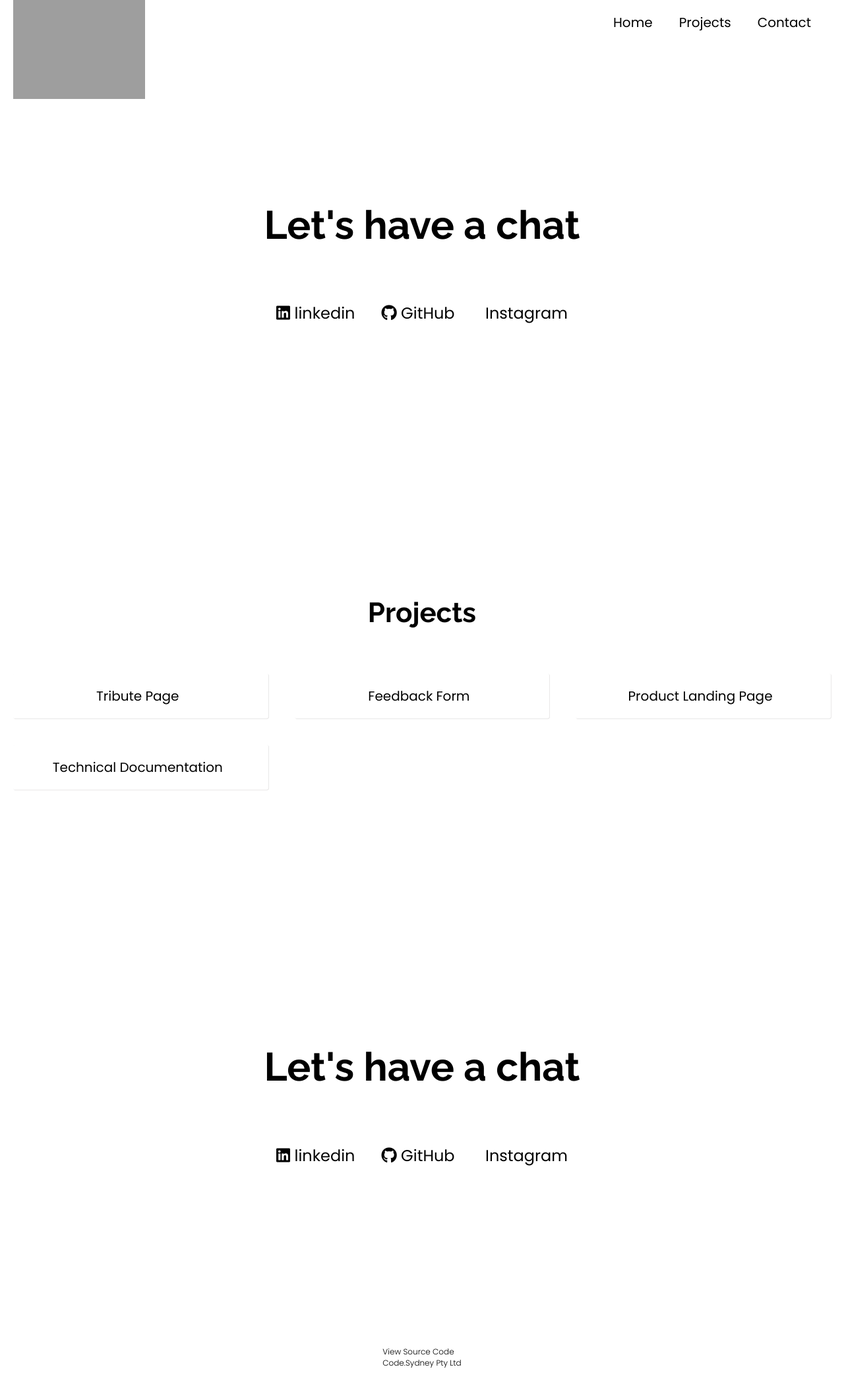
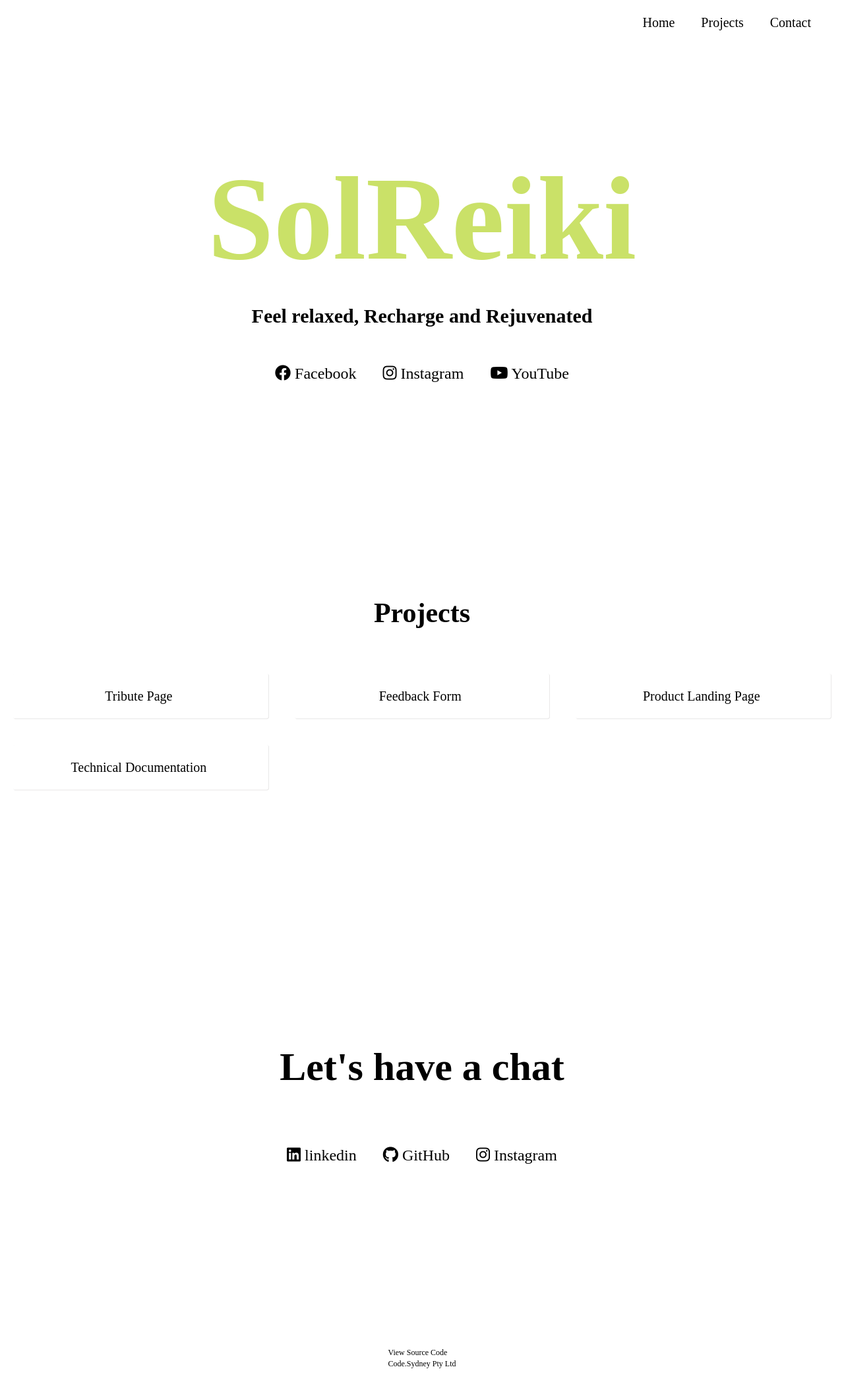
Before and after one commit to codesydney/solreiki, a Flask app: page / in a window 1280 px wide. Shown: the whole page at 66% size. Before the commit the page ends 2074 px from the top, so only its background shows below. Run offline with Flask 2, Linux system fonts and the light colour scheme; some libraries are stand-ins or nearby versions; grey boxes are pictures that could not be loaded.

Commit message:
Scaffold

```diff
--- a/static/css/styles.css
+++ b/static/css/styles.css
@@ -65,7 +65,7 @@ html {
 /* Base styles */
 
 body {
-  font-family: 'Poppins', sans-serif;
+  font-family: 'Playfair Display', serif;
   font-size: 1.8rem; /* 18px */
   font-weight: 400;
   line-height: 1.4;
@@ -74,7 +74,7 @@ body {
 
 h1,
 h2 {
-  font-family: 'Raleway', sans-serif;
+  font-family: 'Playfair Display', serif;
   font-weight: 700;
   text-align: center;
 }
@@ -156,8 +156,9 @@ img {
   }
 
   .home-section-header > h2 {
-    font-size: 6rem;
-    color: #000000;
+    font-family: 'Playfair Display', serif;
+    font-size: 18rem;
+    color: #CAE168;
   }
 
   @media (max-width: 28.75em) {
@@ -167,8 +168,22 @@ img {
     }
   }
 
+  .home-section-header > h3 {
+    font-family: 'Playfair Display', serif;
+    font-size: 3rem;
+    color: #000000;
+  }
+
+  @media (max-width: 28.75em) {
+    .home-section-header > h3 {
+      font-size: 2rem;
+      color: #000000;
+    }
+  }
+
   .home-section-header > p {
     font-style: italic;
+    color: #000000;
   }
 
   .home-links {
--- a/templates/index.html
+++ b/templates/index.html
@@ -25,11 +25,6 @@
 
   <nav id="navbar" class="nav">
     <div class="logo">
-        <img
-          id="header-img"
-          src="./img/logo.png"
-          alt="drumslogo"
-        />
     </div>
     <ul class="nav-list">
       <li>
@@ -50,28 +45,27 @@
 
   <section id="home" class="home-section">
     <div class="home-section-header">
-      <h2>Let's have a chat</h2>
-      <p>How do you take your coffee?</p>
+      <h2>SolReiki</h2>
+      <h3>Feel relaxed, Recharge and Rejuvenated</h3>
     </div>
     <div class="home-links">
       <a
         href="https://au.linkedin.com/company/code.sydney"
         target="_blank"
         class="btn home-details"
-        ><i class="fab fa-linkedin"></i> linkedin</a
+        ><i class="fab fa-facebook"></i> Facebook</a
       >
       <a
-        id="profile-link"
         href="https://github.com/thecodesydney"
         target="_blank"
         class="btn home-details"
-        ><i class="fab fa-github"></i> GitHub</a
+        ><i class="fab fa-instagram"></i> Instagram</a
       >
       <a
         href="https://www.instagram.com/code.sydney/"
         target="_blank"
         class="btn home-details"
-        ><i class="fab instagram"></i> Instagram</a
+        ><i class="fab fa-youtube"></i> YouTube</a
       >
     </div>
   </section>
@@ -152,7 +146,7 @@
         href="https://www.instagram.com/code.sydney/"
         target="_blank"
         class="btn contact-details"
-        ><i class="fab instagram"></i> Instagram</a
+        ><i class="fab fa-instagram"></i> Instagram</a
       >
     </div>
   </section>
```
Also changed, not shown: static/img/SolReiki.png (added).
